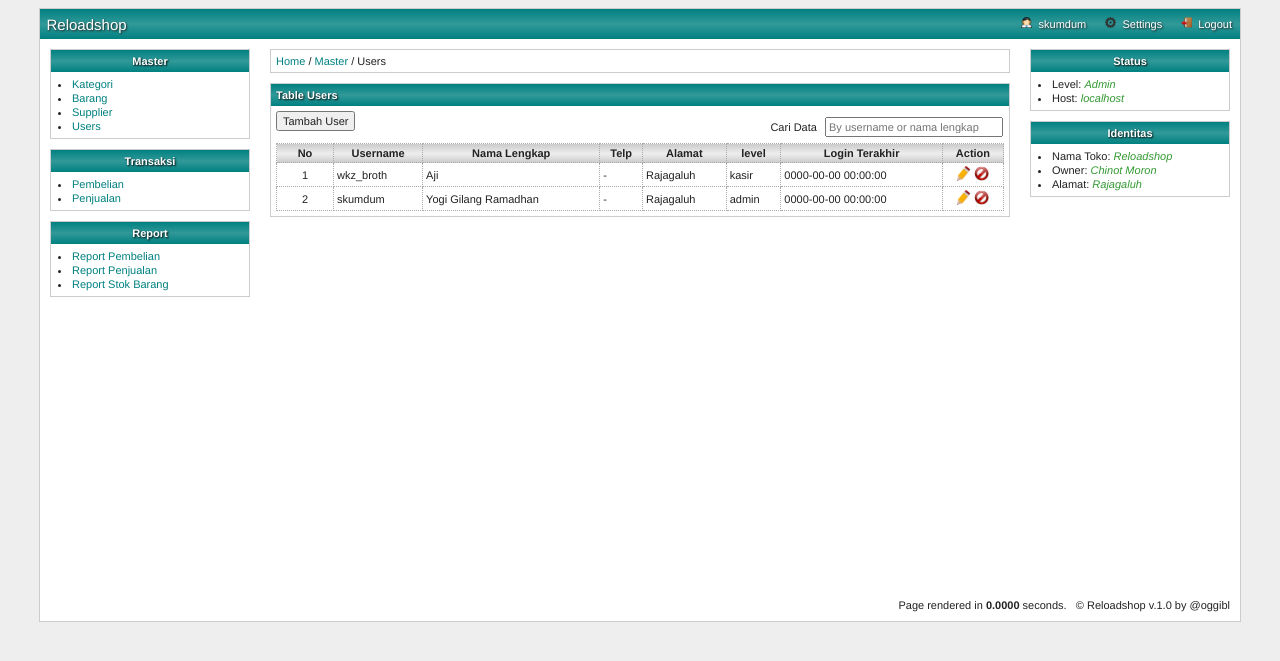
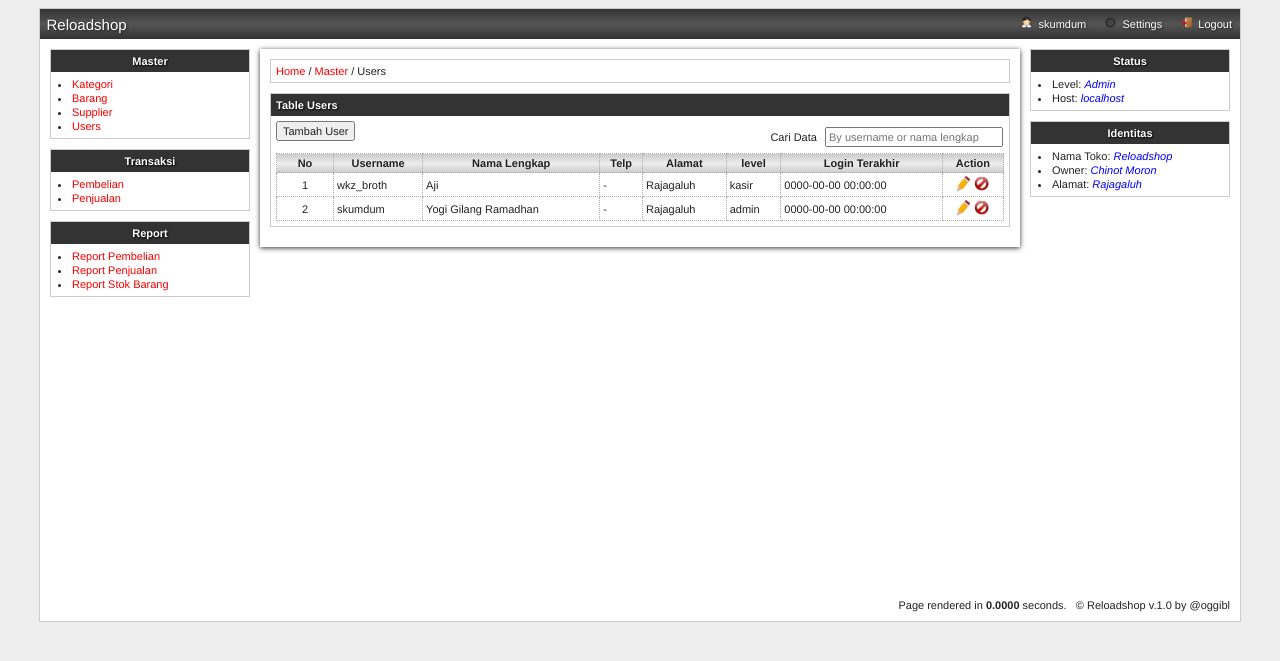
Before and after one commit to yogigr/reloadshop, a CodeIgniter app: page /reload/index.php/users/index in a window 1280 px wide. Shown: the top 661 px of the page. Run offline with CodeIgniter, Linux system fonts and the light colour scheme; a user stored in the database is signed in; data comes from the database, SQL or seed files in the repository.

Commit message:
ganti warna template

```diff
--- a/style.css
+++ b/style.css
@@ -7,7 +7,9 @@ body{
 
 a {
 	text-decoration: none;
-	color: #008080;
+	color: #FF0000;
+
+
 }
 
 a:hover {
@@ -31,10 +33,10 @@ textarea{
 	margin: 0px;
 }
 .gagal {
-	color: #ff3232;
+	color: #FF0000;
 }
 .sukses {
-	color: #329932;
+	color: #0000FF;
 }
 .form-login {
 	margin:10px auto;
@@ -46,7 +48,7 @@ textarea{
 	margin: 0px;
 	padding: 5px;
 	border-bottom: 1px solid #ccc;
-	background: linear-gradient(#008080, #329999, #008080);
+	background: linear-gradient(#333, #555, #333);
 }
 .header-login img {
 	float: left;
@@ -89,7 +91,7 @@ textarea{
 }
 
 .header {
-	background:linear-gradient(#008080, #329999, #008080);
+	background:linear-gradient(#333, #555, #333);
 	height: 30px;
 	position: relative;
 }
@@ -144,7 +146,7 @@ textarea{
 }
 .menu h4 {
 	padding: 5px;
-	background: linear-gradient(#008080, #329999, #008080);
+	background: #333;
 	margin: 0px;
 	text-align: center;
 	color: 	#fff;
@@ -165,6 +167,8 @@ textarea{
 	width: 740px;
 	padding: 10px;
 	float: left;
+	box-shadow: 0px 1px 5px #333;
+	margin-top: 10px;
 }
 
 .breadcrumb {
@@ -200,7 +204,7 @@ textarea{
 }
 .form-input-header h4 {
 	padding: 5px;
-	background: linear-gradient(#008080, #329999, #008080);
+	background: #333;
 	margin: 0px;
 	color: 	#fff;
 	text-shadow: 1px 1px 2px #000;
@@ -218,7 +222,7 @@ textarea{
 }
 .table h4 {
 	padding: 5px;
-	background: linear-gradient(#008080, #329999, #008080);
+	background: #333;
 	margin: 0px;
 	color: 	#fff;
 	text-shadow: 1px 1px 2px #000;
@@ -249,7 +253,7 @@ table {
 }
 
 .table-saya tr:hover {
-	background-color: #add6d6;
+	background-color: #eee;
 }
 .table-saya img {
 	height: 15px;
```
